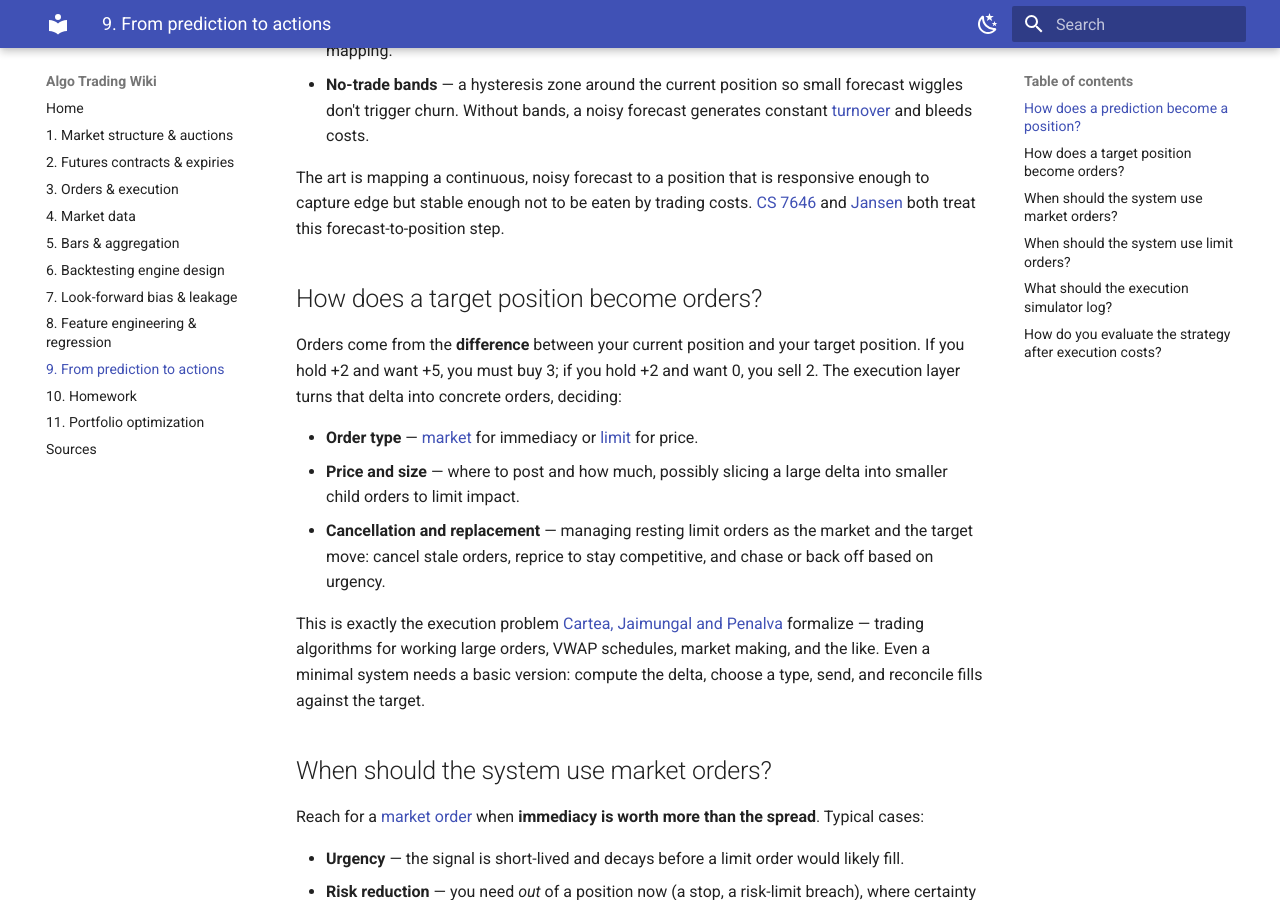
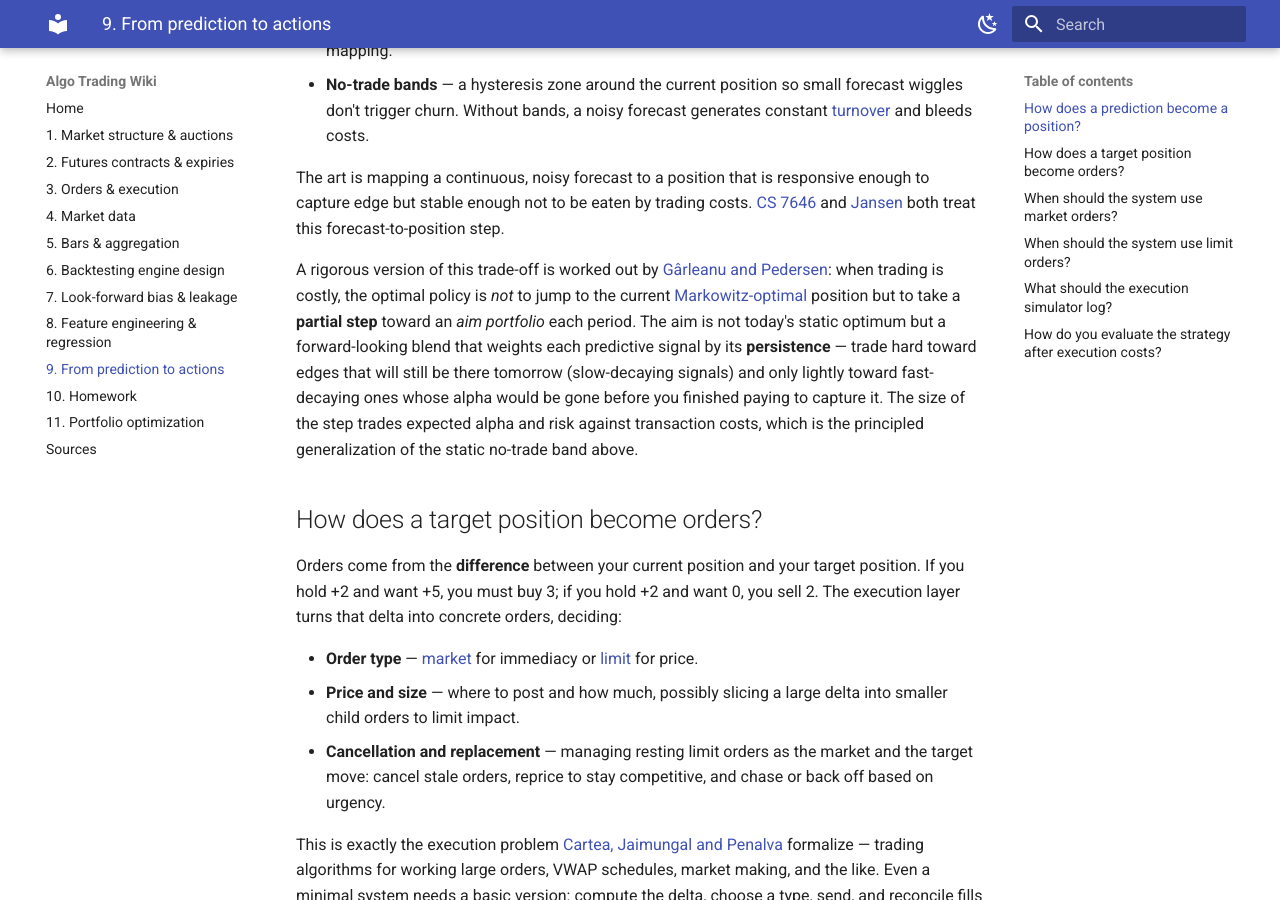
Before and after one commit to chiaolun/algo-trading-primer, an MkDocs documentation site: the page built from docs/09-prediction-to-actions.md, in a window 1280 px wide and 900 px high, scrolled down 613 px. Built offline with MkDocs 1.6.1 and Material for MkDocs 9.7.7, drawn with Linux system fonts in a browser that asks for light colours.

Commit message:
Cite Gârleanu & Pedersen on dynamic trading with costs in §9
Add the AQR/Journal of Finance "Dynamic Trading with Predictable Returns and
Transaction Costs" reference to the prediction-to-position discussion: optimal
policy takes a partial step toward a persistence-weighted aim portfolio rather
than jumping to the static optimum — the principled generalization of the
no-trade band. New anchored source entry.

Co-Authored-By: Claude Opus 4.8 (1M context) <noreply@anthropic.com>

```diff
--- a/docs/09-prediction-to-actions.md
+++ b/docs/09-prediction-to-actions.md
@@ -32,6 +32,17 @@ The art is mapping a continuous, noisy forecast to a position that is responsive
 enough to capture edge but stable enough not to be eaten by trading costs.
 [CS 7646](sources.md#cs7646) and [Jansen](sources.md#jansen) both treat this
 forecast-to-position step.
+
+A rigorous version of this trade-off is worked out by [Gârleanu and
+Pedersen](sources.md#garleanu-pedersen): when trading is costly, the optimal policy
+is *not* to jump to the current [Markowitz-optimal](11-portfolio-optimization.md#markowitz-mean-variance-optimization)
+position but to take a **partial step** toward an *aim portfolio* each period. The
+aim is not today's static optimum but a forward-looking blend that weights each
+predictive signal by its **persistence** — trade hard toward edges that will still
+be there tomorrow (slow-decaying signals) and only lightly toward fast-decaying ones
+whose alpha would be gone before you finished paying to capture it. The size of the
+step trades expected alpha and risk against transaction costs, which is the
+principled generalization of the static no-trade band above.
 
 ## How does a target position become orders?
 
```
Also changed, not shown: docs/sources.md (+10 -0 lines).
